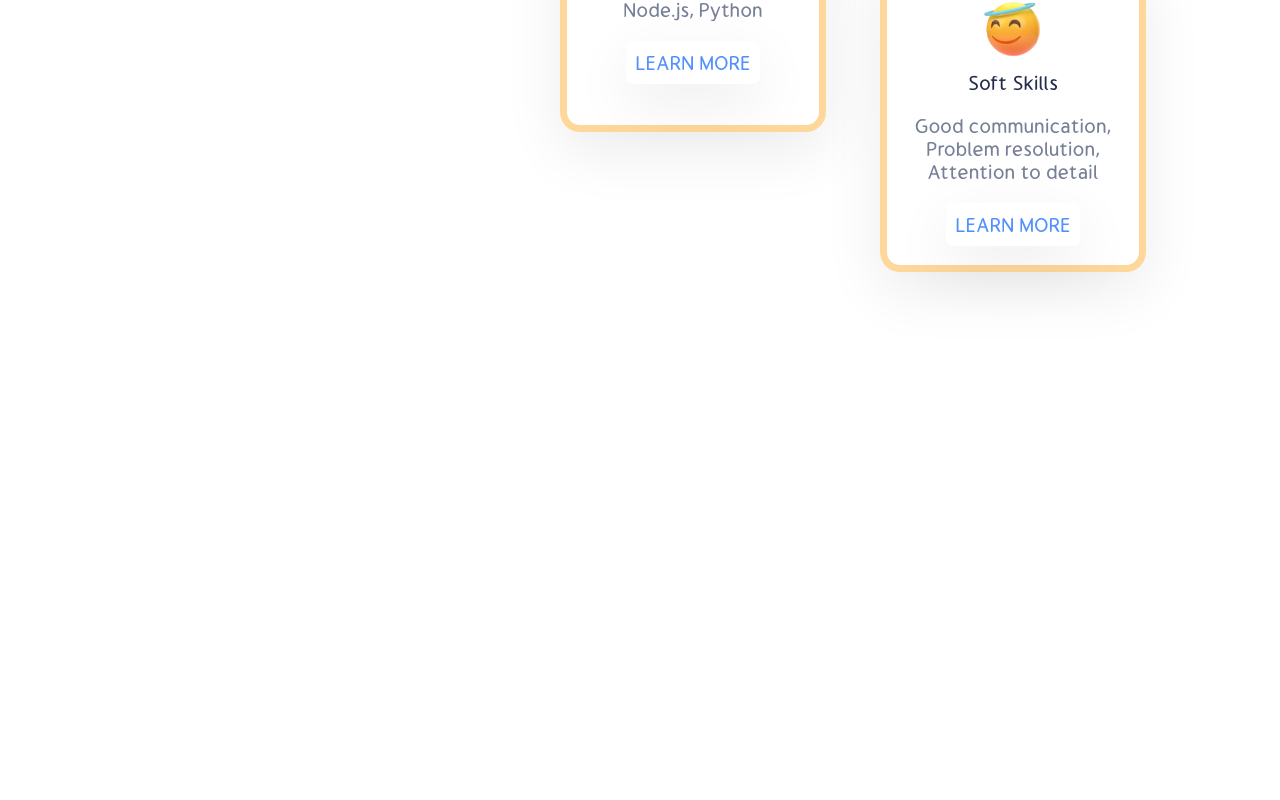
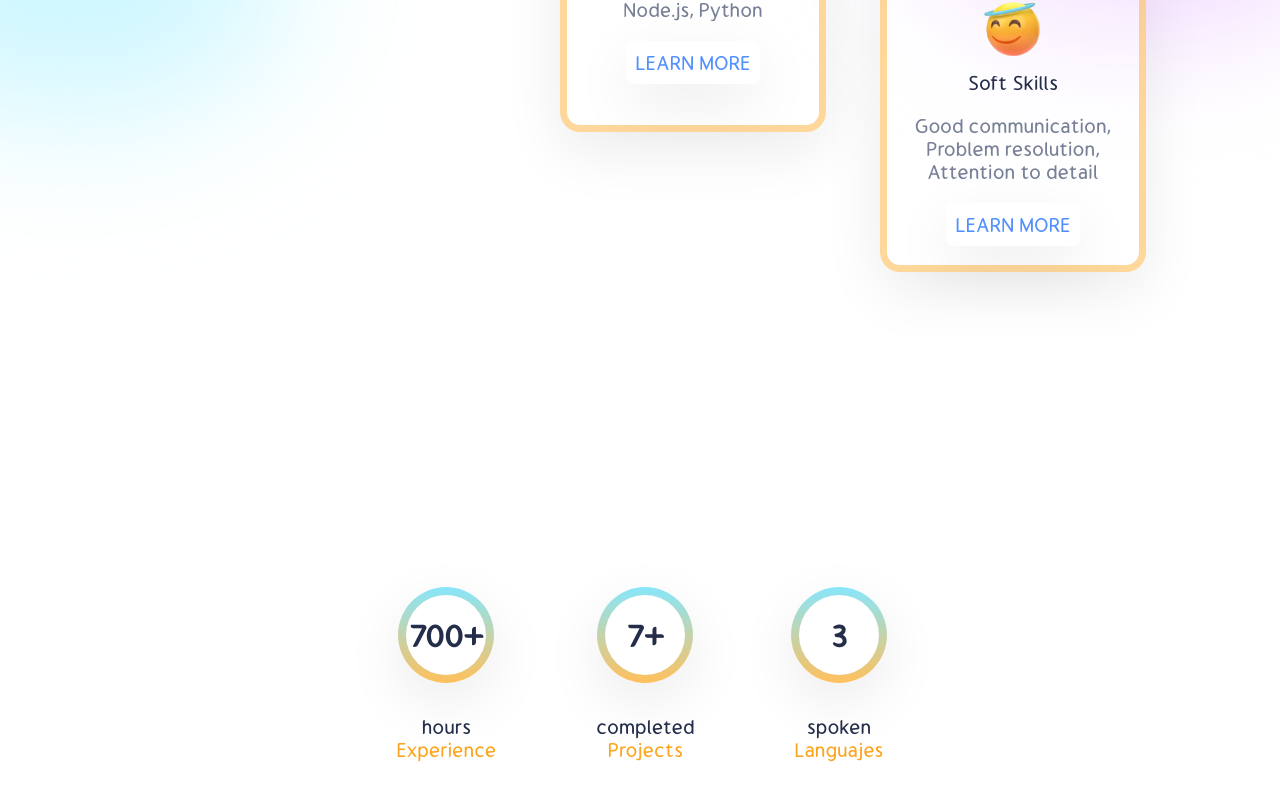
Before and after one commit to alexishermosa/react-portfolio, a React (Create React App) app: page / in a window 1280 px wide. Shown: the part 1248-2048 px from the top of the page. Before the commit the page ends 1816 px from the top, so only its background shows below. Built offline with nearby package versions, Linux system fonts and the light colour scheme.

Commit message:
crear  seccion de experiencia

```diff
--- a/src/App.js
+++ b/src/App.js
@@ -2,6 +2,7 @@
 import Navbar from "./components/navbar/Navbar";
 import Intro from "./components/intro/Intro";
 import Services from './components/servics/Services';
+import Experience from './components/experience/Experience';
 
 function App() {
   return (
@@ -9,6 +10,7 @@
       <Navbar/>
       <Intro/>
       <Services/>
+      <Experience/>
     </div>
   );
 }
--- /dev/null
+++ b/src/components/experience/Experience.css
@@ -0,0 +1,45 @@
+.experience{
+  display: flex;
+  align-items: center;
+  justify-content: center;
+  gap: 5rem;
+  height: 30vh;
+  margin-bottom: 8rem;
+}
+
+.achievement{
+  display: flex;
+  flex-direction: column;
+  align-items: center;
+}
+
+.circle{
+  width: 4rem;
+  height: 4rem;
+  background: white;
+  border-radius: 100%;
+  position: relative;
+  display: flex;
+  align-items: center;
+  justify-content: center;
+  font-size: 1.5rem;
+  font-weight: bold;
+  margin-bottom: 2rem;
+}
+
+.circle::before{
+  border-radius: 1000%;
+  content: '';
+  background-image: linear-gradient(to bottom, #87e6fb 0%, #ffc05c 100%);
+  top: -8px;
+  left: -8px;
+  bottom: -8px;
+  right: -8px;
+  position: absolute;
+  z-index: -1;
+  box-shadow: var(--boxShadow);
+}
+
+.achievement span:nth-of-type(2){
+  color: var(--orange);
+}
--- /dev/null
+++ b/src/components/experience/Experience.jsx
@@ -0,0 +1,27 @@
+import React from 'react'
+import './Experience.css'
+
+const Experience = () => {
+  return (
+    <div className="experience">
+    <div className="achievement">
+      <div className="circle">700+</div>
+      <span>hours</span>
+      <span>Experience</span>
+    </div>
+    <div className="achievement">
+      <div className="circle">7+</div>
+      <span>completed</span>
+      <span>Projects</span>
+    </div>
+    <div className="achievement">
+      <div className="circle">3</div>
+      <span>spoken</span>
+      <span>Languajes</span>
+    </div>
+
+    </div>
+  )
+}
+
+export default Experience
--- a/src/components/servics/Services.css
+++ b/src/components/servics/Services.css
@@ -45,3 +45,13 @@
 .cards>*{
   position: absolute;
 }
+
+.s-blur1{
+  top: 13rem;
+  left: -14rem;
+}
+
+.s-blur2{
+  left: 14rem;
+  top: 8rem;
+}
--- a/src/components/servics/Services.jsx
+++ b/src/components/servics/Services.jsx
@@ -46,8 +46,8 @@
           heading= {'Soft Skills'}
           detail= {'Good communication, Problem resolution, Attention to detail'}
           />
-
         </div>
+        <div className="blur s-blur2" style={{ background: 'var(--purple' }}></div>
       </div>
     </div>
   )
```
